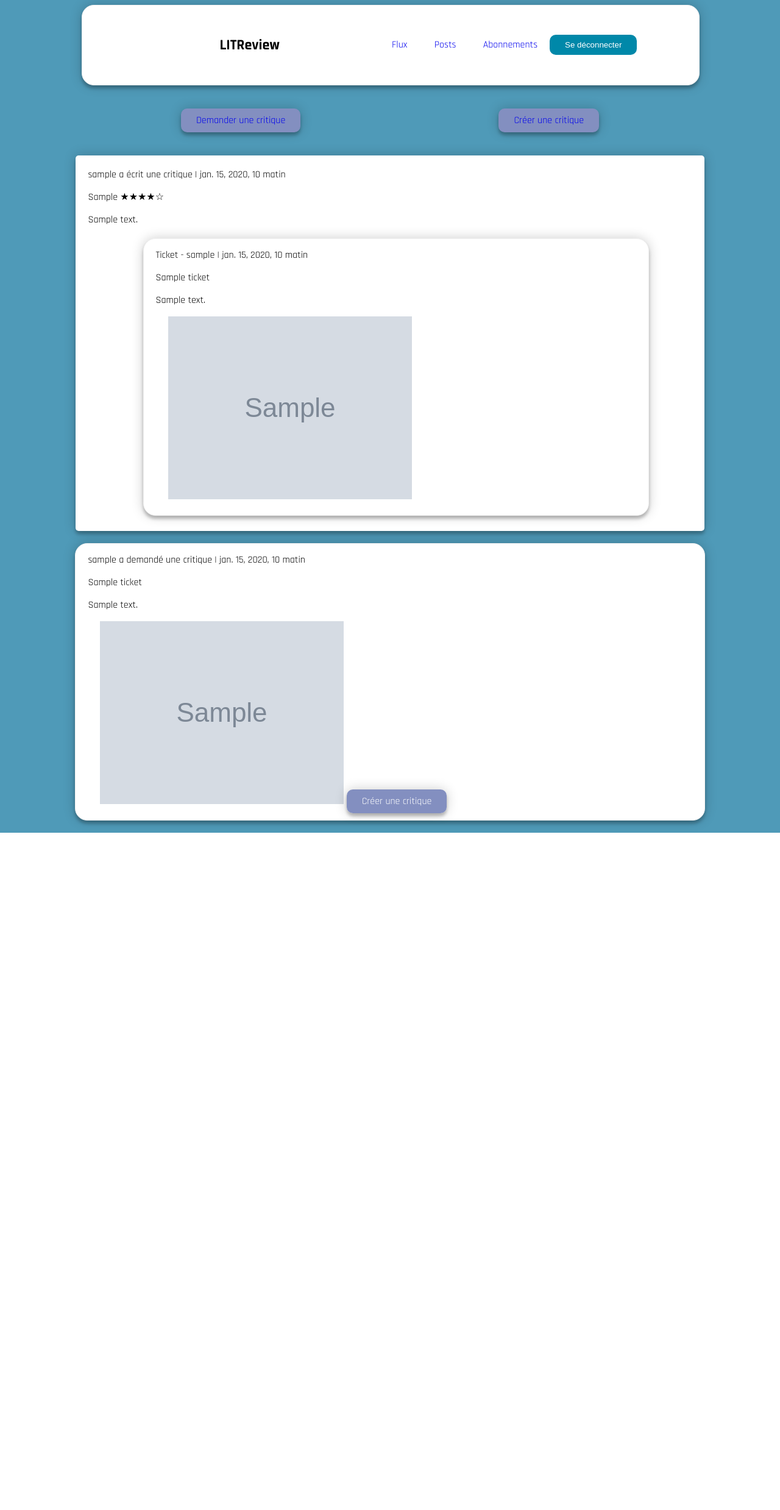
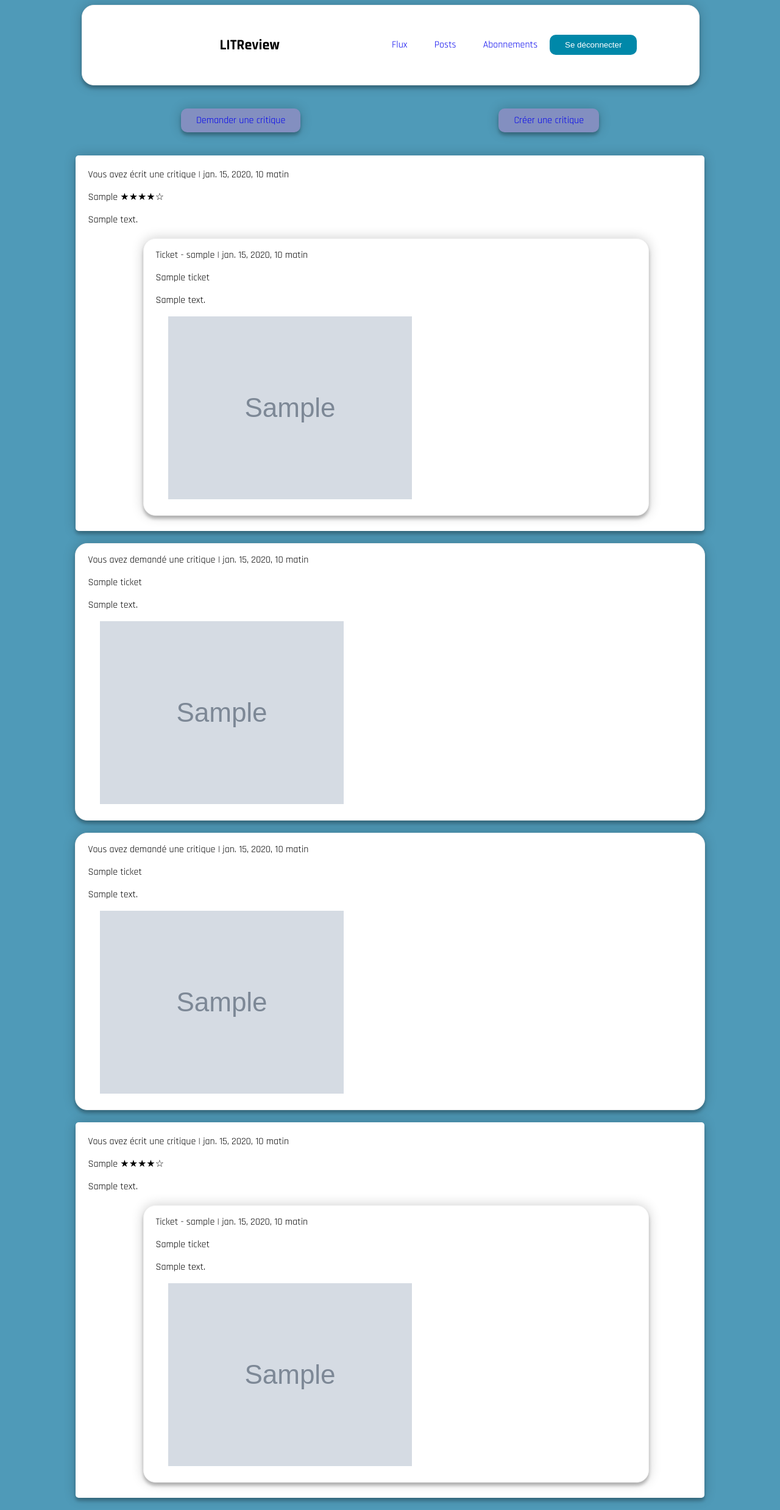
Before and after one commit to GuillaumeFerreira/Projet-9, a Django app: page /home/ in a window 1280 px wide. Shown: the whole page at 61% size. Before the commit the page ends 1366 px from the top, so only its background shows below. Run offline with Django 3.2, Linux system fonts and the light colour scheme; a user stored in the database is signed in; tables that the repository leaves empty hold one stand-in row (values such as "Sample post"); grey boxes marked "Sample" are stand-in pictures.

Commit message:
ajout ticket review utilisateur sur home page et disparition du bouton si un ticket à déjà une critique

```diff
--- a/Litreview/base/templates/home.html
+++ b/Litreview/base/templates/home.html
@@ -9,23 +9,36 @@
 
     {% if post.body  %}
           <div id="cont-flux">
+              {% if post.user.id == user.id  %}
+               <p>Vous avez écrit une critique  | {{ post.time_created }}</p>
+              {% else %}
                 <p>{{ post.user }} a écrit une critique  | {{ post.time_created }}</p>
+              {% endif %}
                 <p>{{ post.headline }}  {% include "includes/rating.html" with test=post.rating %}</p>
                 <p>{{ post.body }}</p>
+
                   <div class="ticket">
                             <p>Ticket - {{ post.ticket.user }} | {{ post.ticket.time_created }}</p>
                             <p>{{ post.ticket.title }}</p>
                             <p>{{ post.ticket.description }}</p>
                             <img src="{{ post.ticket.image.url }}">
+
                         </div>
                     </div>
     {% else %}
         <div class="ticket">
+            {% if post.user.id == user.id  %}
+                <p>Vous avez demandé une critique | {{ post.time_created }}</p>
+            {% else %}
                 <p>{{ post.user }} a demandé une critique | {{ post.time_created }}</p>
+            {% endif %}
             <p>{{ post.title }}</p>
             <p>{{ post.description }}</p>
             <img src="{{ post.image.url }}">
+
+            {% if post.id not in ticket_id_review  %}
                 <a href="{% url 'create_review_from_ticket' post.pk %}">Créer une critique</a>
+            {% endif %}
         </div>
     {% endif %}
 {% endfor %}
--- a/Litreview/profiles/views.py
+++ b/Litreview/profiles/views.py
@@ -30,9 +30,7 @@ class HomeView(LoginRequiredMixin, TemplateView):
     def get_context_data(self, **kwargs):
         context = super().get_context_data(**kwargs)
 
-        followed_users = models.UserFollows.objects.filter(
-            user=self.request.user
-        ).values_list("followed_user_id", flat=True)
+        followed_users = models.UserFollows.objects.filter(user=self.request.user).values_list("followed_user_id", flat=True)
 
         reviews = Review.objects.filter(user__in=followed_users).order_by(
             "time_created"
@@ -41,10 +39,16 @@ class HomeView(LoginRequiredMixin, TemplateView):
         tickets = Ticket.objects.filter(user__in=followed_users).order_by(
             "time_created"
         )
-
+        tickets_user = Ticket.objects.filter(user=self.request.user).order_by(
+            "time_created"
+        )
+        reviews_user = Review.objects.filter(user=self.request.user).order_by(
+            "time_created"
+        )
         context["posts"] = sorted(
-            chain(reviews, tickets), key=lambda post: post.time_created, reverse=True
+            chain(reviews, tickets, tickets_user,reviews_user), key=lambda post: post.time_created, reverse=True
         )
+        context["ticket_id_review"] = Review.objects.values_list("ticket_id", flat=True)
 
         return context
 
@@ -53,7 +57,7 @@ class SignUpView(SuccessMessageMixin, CreateView):
     template_name = "signup.html"
     success_url = reverse_lazy("home")
     form_class = forms.SignupForm
-    success_message = "%(username)s was created successfully"
+    success_message = "%(username) a été créé avec succès"
 
 
 class Followers(LoginRequiredMixin, FormView):
```
Also changed, not shown: 13 other files. Lines whose indentation alone changed are shown as unchanged.
